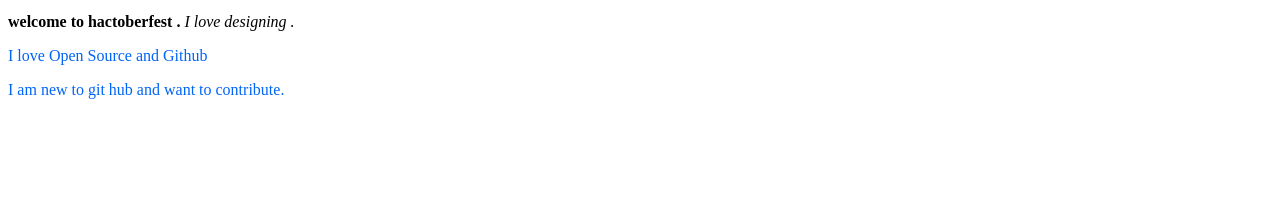
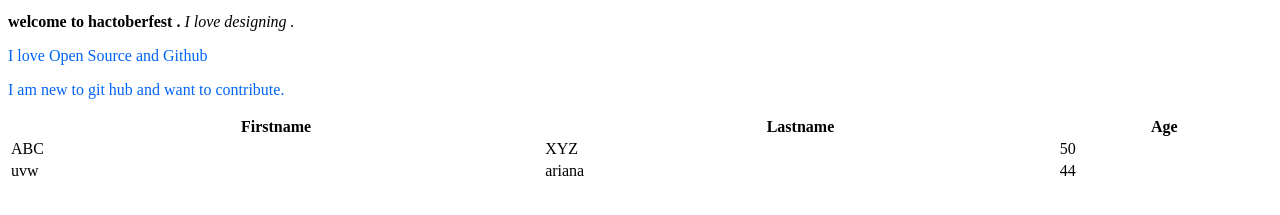
Before and after one commit to reshmapariyar/learning-html, a plain HTML site: page index.html in a window 1280 px wide. Shown: the part 101-316 px from the top of the page. Drawn offline with Linux system fonts and the light colour scheme.

Commit message:
added table

```diff
--- a/index.html
+++ b/index.html
@@ -9,7 +9,7 @@
 <body>
     <h1 id="head" >Support open source and earn a limited edition T-shirt!</h1>
     <p style="color:red;">I am a beignner.</p>
-    <b>welcome to hactoberfest .</b>
+    <b >welcome to hactoberfest .</b>
     <i>I love designing .</i>
 
     <p>I love Open Source and Github</p>
@@ -17,5 +17,21 @@
 
 
 </body>
-
+<table style="width:100%">
+    <tr>
+      <th>Firstname</th>
+      <th>Lastname</th>
+      <th>Age</th>
+    </tr>
+    <tr>
+      <td>ABC</td>
+      <td>XYZ</td>
+      <td>50</td>
+    </tr>
+    <tr>
+      <td>uvw</td>
+      <td>ariana</td>
+      <td>44</td>
+    </tr>
+  </table>
 </html>
```
